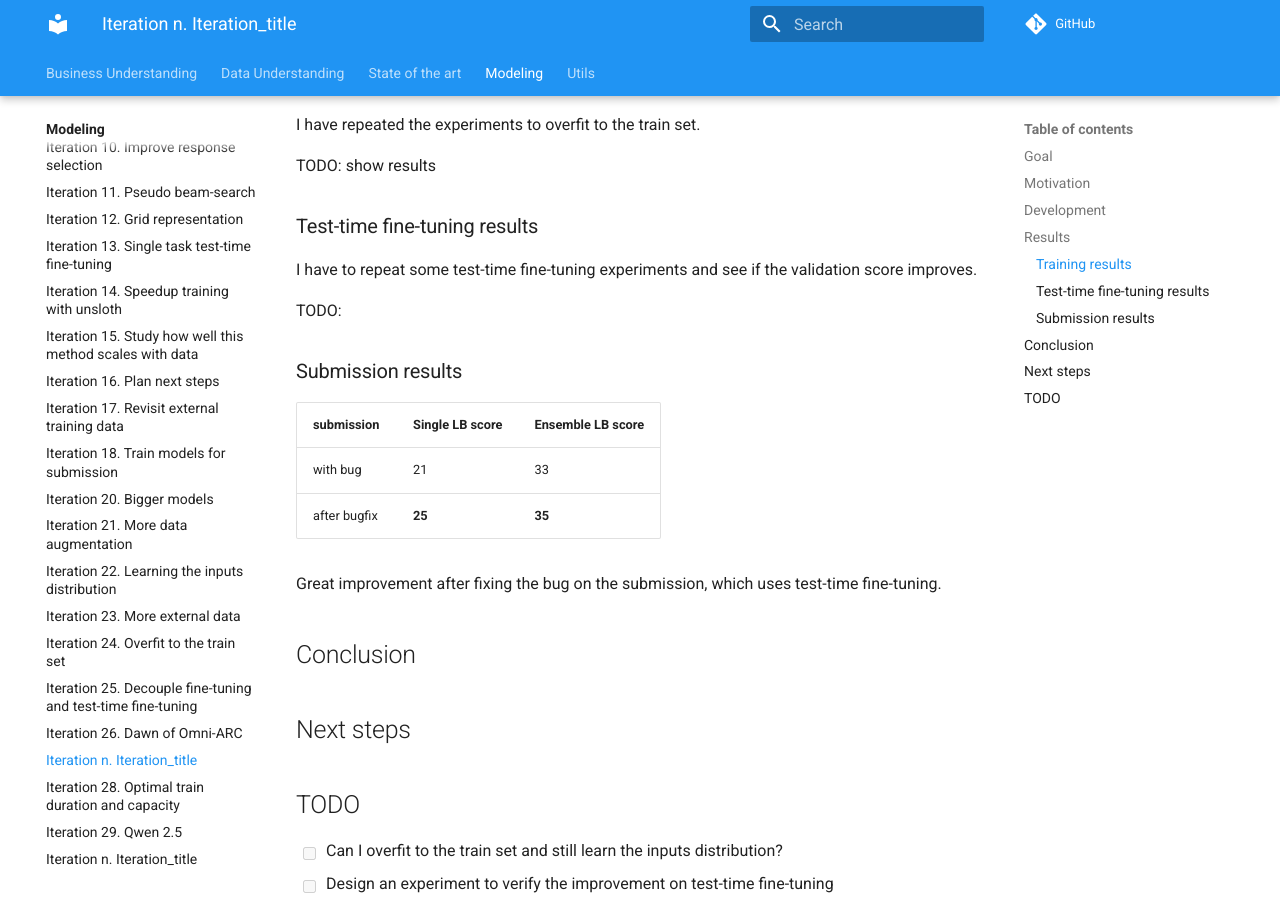
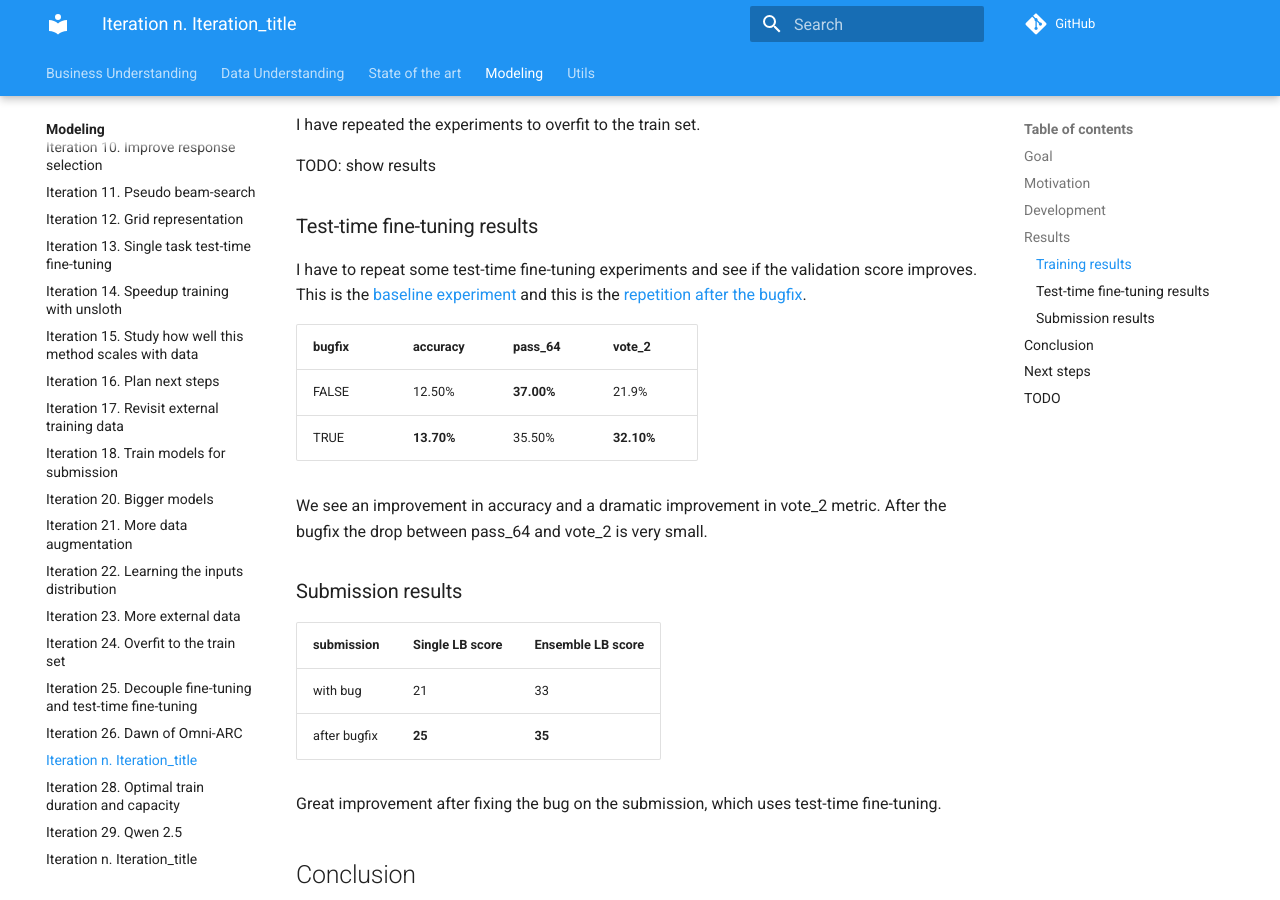
Before and after one commit to zhengjunyao-work/arc24, an MkDocs documentation site: the page built from docs/modeling/Iteration_27_fix_data_augmentation_bug.md, in a window 1280 px wide and 900 px high, scrolled down 798 px. Built offline with MkDocs 1.6.1 and Material for MkDocs 9.7.7, drawn with Linux system fonts in a browser that asks for light colours; comment, search, counter and statistics services are not loaded.

Commit message:
documented results

```diff
--- a/docs/modeling/Iteration_27_fix_data_augmentation_bug.md
+++ b/docs/modeling/Iteration_27_fix_data_augmentation_bug.md
@@ -31,9 +31,15 @@ TODO: show results
 
 ### Test-time fine-tuning results
 
-I have to repeat some test-time fine-tuning experiments and see if the validation score improves.
+I have to repeat some test-time fine-tuning experiments and see if the validation score improves. This is the [baseline experiment](https://www.kaggle.com/code/ironbar/single-task-test-time-fine-tuning-for-arc24?scriptVersionId=196610194) and this is the [repetition after the bugfix](https://www.kaggle.com/code/ironbar/single-task-test-time-fine-tuning-for-arc24?scriptVersionId=197889382).
 
-TODO:
+| bugfix | accuracy   | pass_64    | vote_2     |
+|--------|------------|------------|------------|
+| FALSE  | 12.50%     | **37.00%** | 21.9%      |
+| TRUE   | **13.70%** | 35.50%     | **32.10%** |
+
+We see an improvement in accuracy and a dramatic improvement in vote_2 metric. After the bugfix the drop
+between pass_64 and vote_2 is very small.
 
 ### Submission results
 
@@ -51,4 +57,4 @@ Great improvement after fixing the bug on the submission, which uses test-time f
 ## TODO
 
 - [ ] Can I overfit to the train set and still learn the inputs distribution?
-- [ ] Design an experiment to verify the improvement on test-time fine-tuning
+- [x] Design an experiment to verify the improvement on test-time fine-tuning
```
Also changed, not shown: docs/modeling/Iteration_29_qwen25.md (+2 -0 lines).
